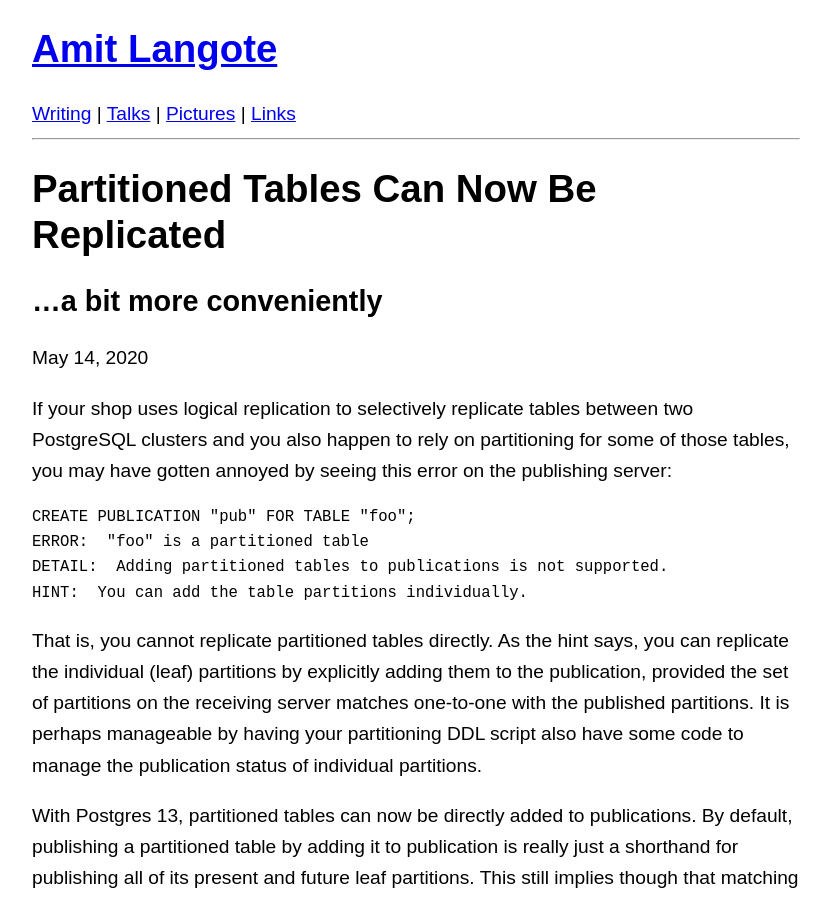
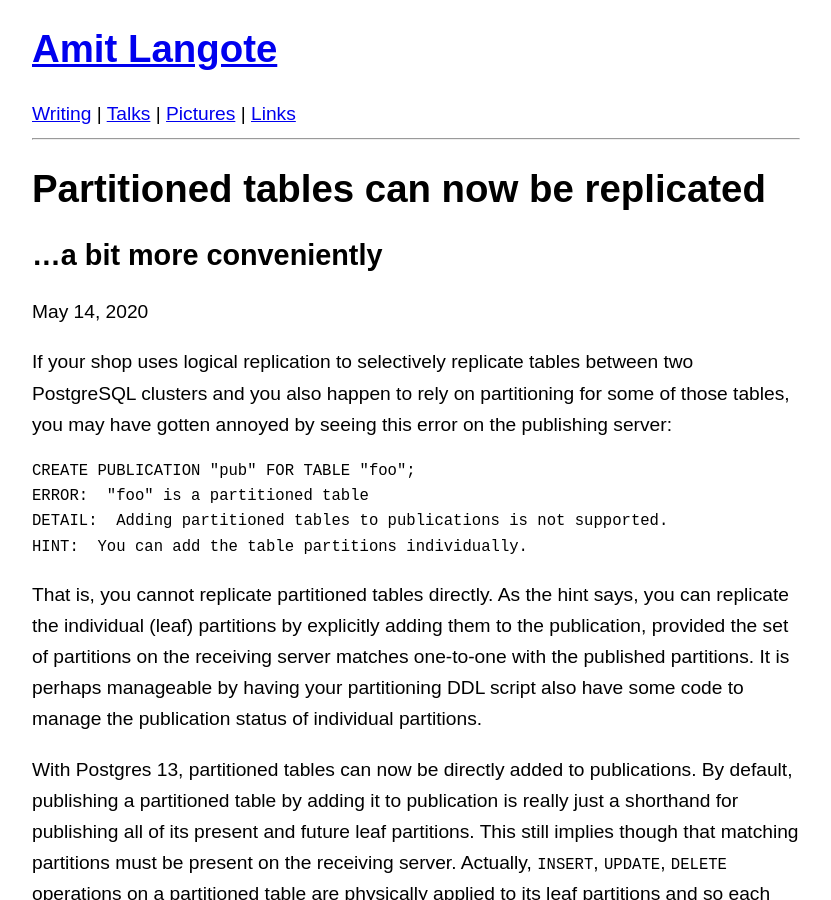
Before and after one commit to amitlan/website, a Jekyll site: the page built from writing/pg/partition-logical-replication/index.md, in a window 1280 px wide and 900 px high. Shown: the whole window, without its empty margins (224-1055 px from the left). Built offline with Jekyll 4.4.1, drawn with Linux system fonts in a browser that asks for light colours; part of the change alters nothing that is shown.

```diff
--- a/writing/pg/partition-logical-replication/index.md
+++ b/writing/pg/partition-logical-replication/index.md
@@ -1,8 +1,8 @@
 ---
 layout: writing
-title: "Postgres 13: Partitioned Tables Can Now Be Replicated"
+title: "Partitioned tables can now be replicated"
 ---
-# Partitioned Tables Can Now Be Replicated
+# Partitioned tables can now be replicated
 ## ...a bit more conveniently
 
 May 14, 2020
```
